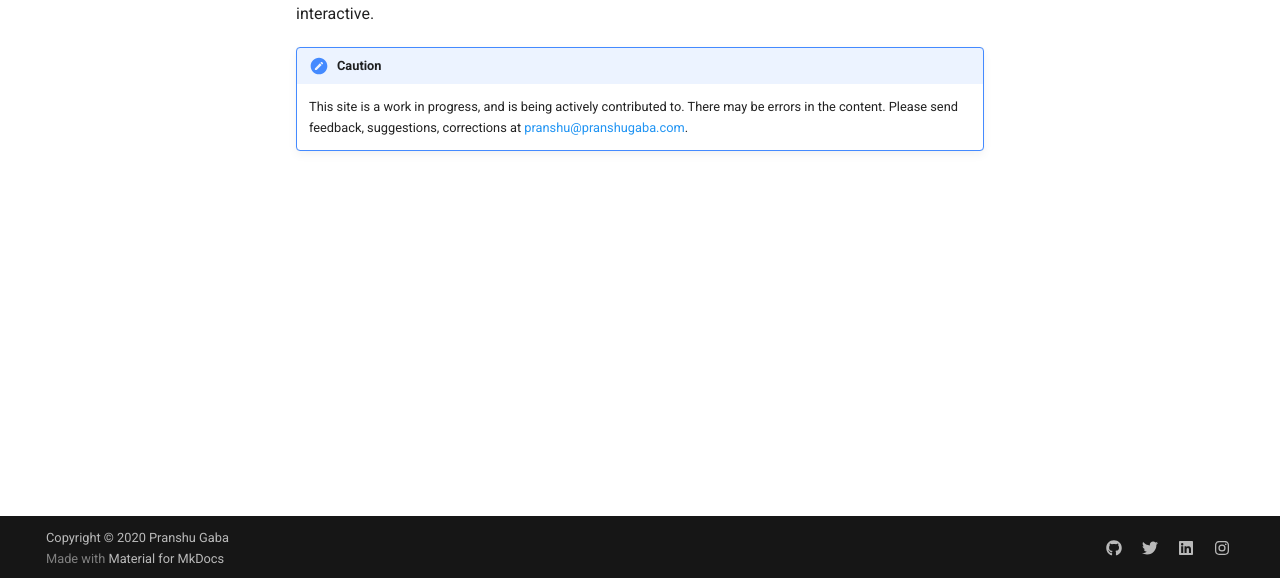
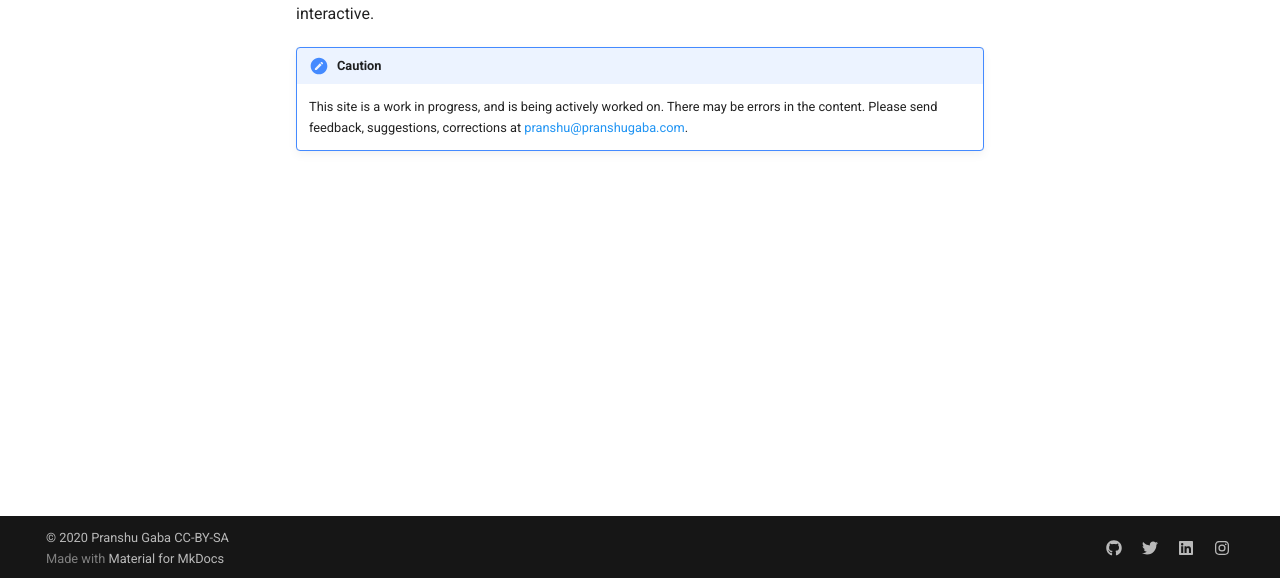
Before and after one commit to pranshugaba/maths-wiki, an MkDocs documentation site: the page built from docs/index.md, in a window 1280 px wide. Shown: the part 319-897 px from the top of the page. Built offline with MkDocs 1.6.1 and Material for MkDocs 9.7.7, drawn with Linux system fonts in a browser that asks for light colours.

```diff
--- a/docs/index.md
+++ b/docs/index.md
@@ -9,4 +10,4 @@ I am Pranshu Gaba. I love maths, logic and computer science.
 Here, I will be writing on topics such as algebra, combinatorics, complex analysis, and graph theory. I will try to include lots of figures and examples to make the content engaging and interactive.
 
 !!! caution
-    This site is a work in progress, and is being actively contributed to. There may be errors in the content. Please send feedback, suggestions, corrections  at <pranshu@pranshugaba.com>.
+    This site is a work in progress, and is being actively worked on. There may be errors in the content. Please send feedback, suggestions, corrections  at <pranshu@pranshugaba.com>.
--- a/mkdocs.yml
+++ b/mkdocs.yml
@@ -4,7 +4,8 @@ site_author: Pranshu Gaba
 
 google_analytics: ['UA-164642577-2', 'books.pranshugaba.com']
 
-copyright: Copyright &copy; 2020 Pranshu Gaba
+copyright: '&copy; 2020 Pranshu Gaba <a rel="license" href="http://creativecommons.org/licenses/by-sa/4.0/">CC-BY-SA</a>'
+
 theme:
   name: material
   language: en
@@ -18,8 +19,6 @@ theme:
 
   static_templates:
     - 404.html
-
-
 
 markdown_extensions:
   - pymdownx.arithmatex
@@ -82,6 +81,7 @@ extra:
 extra_javascript:
   - https://cdnjs.cloudflare.com/ajax/libs/mathjax/2.7.0/MathJax.js?config=TeX-MML-AM_CHTML
 
+
 # nav:
 #   - Home: 'index.md'
 #   - 'Complex Analysis':
```
Also changed, not shown: other parts of docs/index.md (+1 -0 lines), docs/about/license.md (+2 -1 lines), docs/combinatorics/introduction.md (+1 -6 lines), docs/combinatorics/pigeon-hole-principle.md (deleted, +0 -6 lines), docs/combinatorics/pigeonhole-principle.md (added, +29 -0 lines), docs/drafts/how-to-read.md (added, +7 -0 lines), 2 other files.
